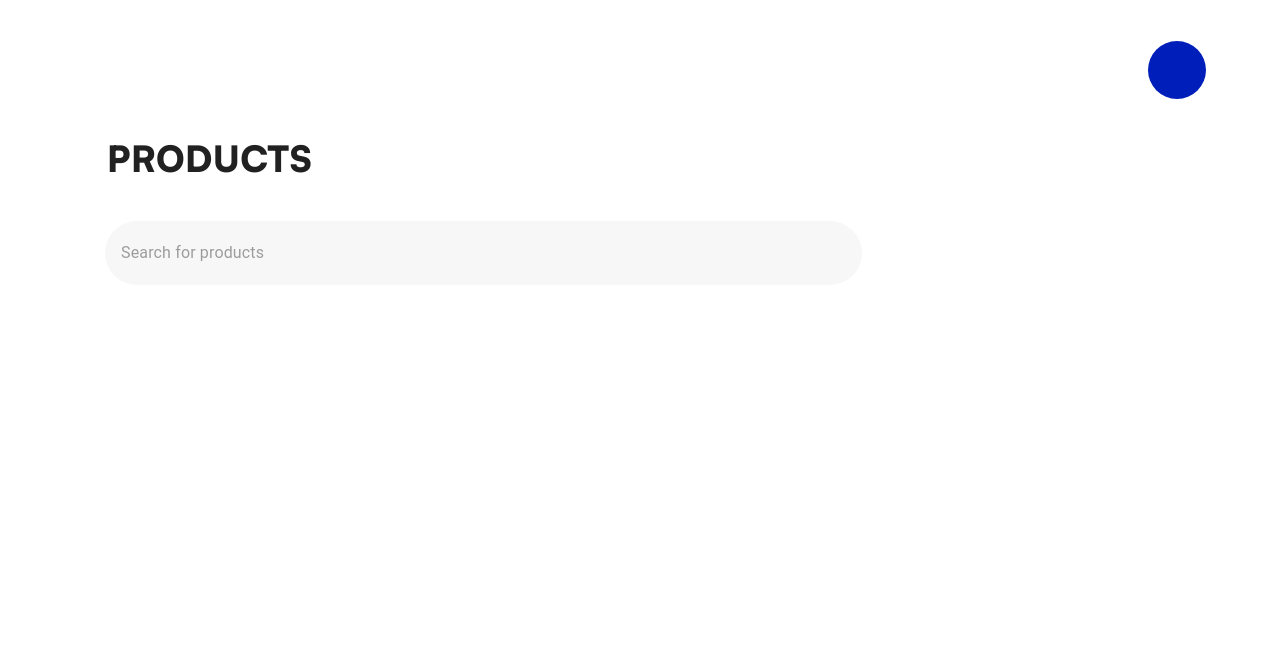
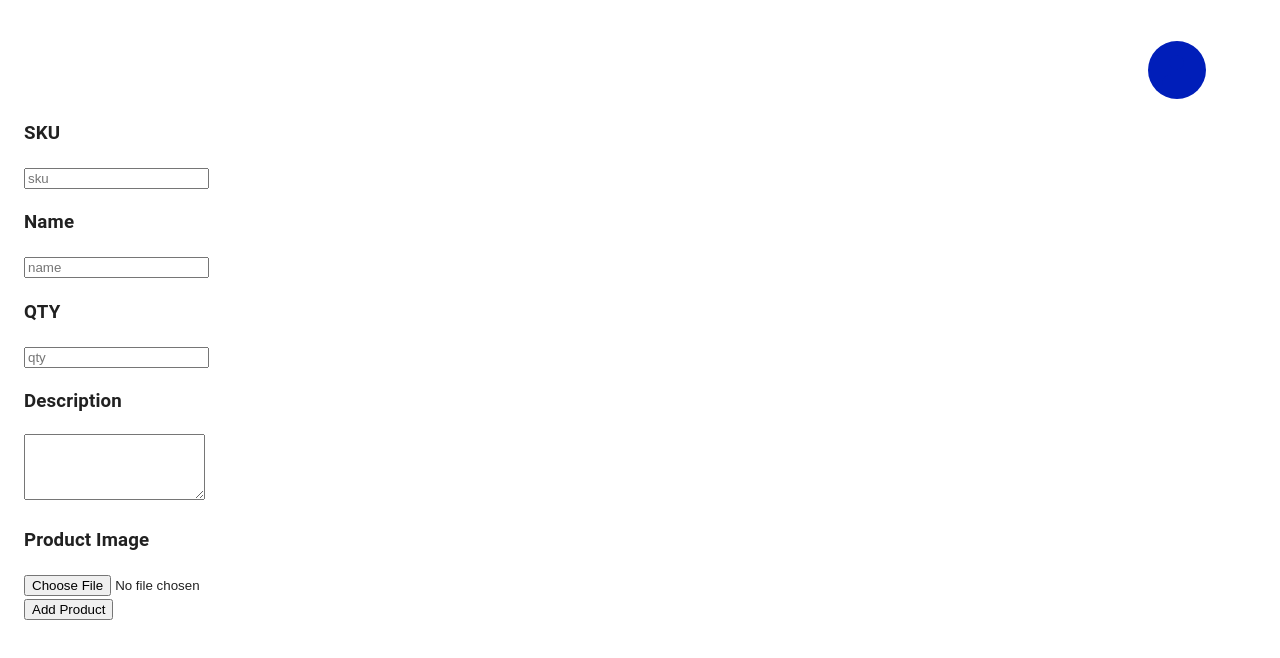
Before and after one commit to Thinushika/eCommerce_app_frontend, a React (Create React App) app: page / in a window 1280 px wide. Shown: the top 658 px of the page. Built offline with nearby package versions, Linux system fonts and the light colour scheme; no server answers.

Commit message:
ui update and product desc variable name changed

```diff
--- a/src/components/layout/Layout.jsx
+++ b/src/components/layout/Layout.jsx
@@ -1,4 +1,6 @@
 import React from "react";
+import AddProducts from "../products/addProduct/AddProducts";
+import Products from "../products/Products";
 import ContentLayout from "./contentLayout/ContentLayout";
 import HeaderAppBar from "./header/HeaderAppBar";
 
@@ -6,7 +8,9 @@ const Layout = () => {
   return (
     <>
       <HeaderAppBar />
-      <ContentLayout></ContentLayout>
+      {/* <ContentLayout /> */}
+      {/* <Products /> */}
+      <AddProducts />
     </>
   );
 };
--- a/src/components/products/Products.jsx
+++ b/src/components/products/Products.jsx
@@ -1,5 +1,7 @@
 import Product from "./product/Product";
+import Grid from "@mui/material/Grid";
 import { useSelector } from "react-redux";
+import { CircularProgress } from "@mui/material";
 
 const Products = () => {
   const products = useSelector((state) => state.products);
@@ -8,10 +10,14 @@ const Products = () => {
 
   return (
     <>
-      <Product />
-      <Product />
-      <Product />
-      <Product />
+      !products.length ? <CircularProgress />: (
+      <Grid
+        container
+        direction="column"
+        justifyContent="center"
+        alignItems="stretch"
+      ></Grid>
+      );
     </>
   );
 };
--- a/src/components/products/addProduct/AddProducts.jsx
+++ b/src/components/products/addProduct/AddProducts.jsx
@@ -10,7 +10,7 @@ const AddProducts = () => {
     sku: "",
     name: "",
     qty: "",
-    description: "",
+    desc: "",
   });
   const dispatch = useDispatch();
 
@@ -23,7 +23,7 @@ const AddProducts = () => {
 
   return (
     <>
-      <form onSubmit={handleSubmit}>
+      <form onSubmit={handleSubmit} style={{ marginTop: 100 }}>
         <h3>SKU</h3>
         <Input
           placeholder="sku"
@@ -57,10 +57,10 @@ const AddProducts = () => {
         <h3>Description</h3>
         <TextArea
           rows={4}
-          name="description"
-          value={productData.description}
+          name="desc"
+          value={productData.desc}
           onChange={(e) =>
-            setProductData({ ...productData, description: e.target.value })
+            setProductData({ ...productData, desc: e.target.value })
           }
         />
         <h3>Product Image</h3>
```
Also changed, not shown: src/components/products/Products.css (deleted), src/components/products/product/Product.css (deleted).
